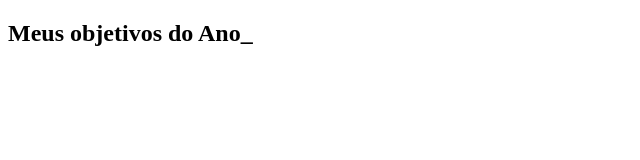
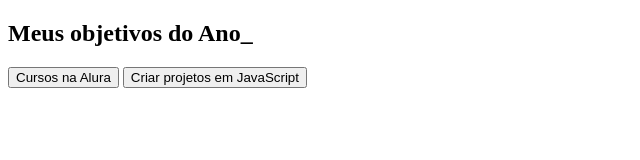
Before and after one commit to davizeyy/Meus-objetivos-de-vida, a plain HTML site: page index.html in a window 1280 px wide. Shown: the whole page, without its empty margins (0-640 px from the left). Drawn offline with Linux system fonts and the light colour scheme.

Commit message:
Update index.html

```diff
--- a/index.html
+++ b/index.html
@@ -8,5 +8,8 @@
 <body>
     <section class="conteúdo principal"></section>
     <h2 class="título principal">Meus objetivos do Ano_</h2>
+    <div class="botões">
+        <button class="botão">Cursos na Alura</button>
+        <button class="botão">Criar projetos em JavaScript</button>
 </body>
 </html>
```
